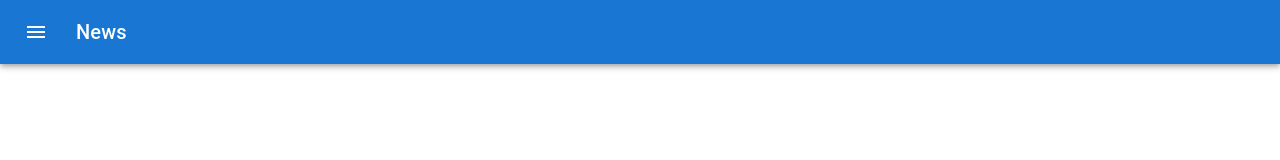
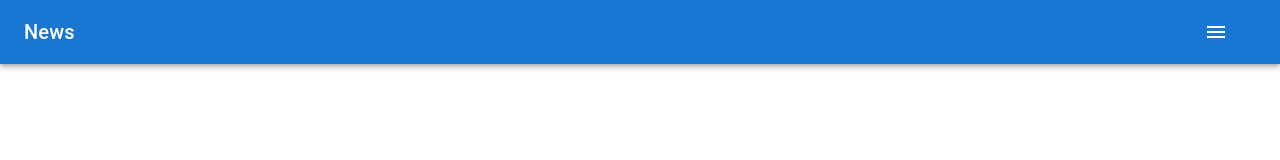
Before and after one commit to monstera3/enn-shokubutsu, a React (Create React App) app: page / in a window 1280 px wide. Shown: the top 160 px of the page. Built offline with nearby package versions, Linux system fonts and the light colour scheme.

Commit message:
fix: タイトルとMenuIconの位置を入れ替え

```diff
--- a/src/App.tsx
+++ b/src/App.tsx
@@ -10,6 +10,9 @@ function App() {
       <Box sx={{ flexGrow: 1 }}>
         <AppBar position="static">
           <Toolbar>
+            <Typography variant="h6" component="div" sx={{ flexGrow: 1 }}>
+              News
+            </Typography>
             <IconButton
               size="large"
               edge="start"
@@ -19,9 +22,7 @@ function App() {
             >
               <MenuIcon />
             </IconButton>
-            <Typography variant="h6" component="div" sx={{ flexGrow: 1 }}>
-              News
-            </Typography>
+
 
           </Toolbar>
         </AppBar>
```
